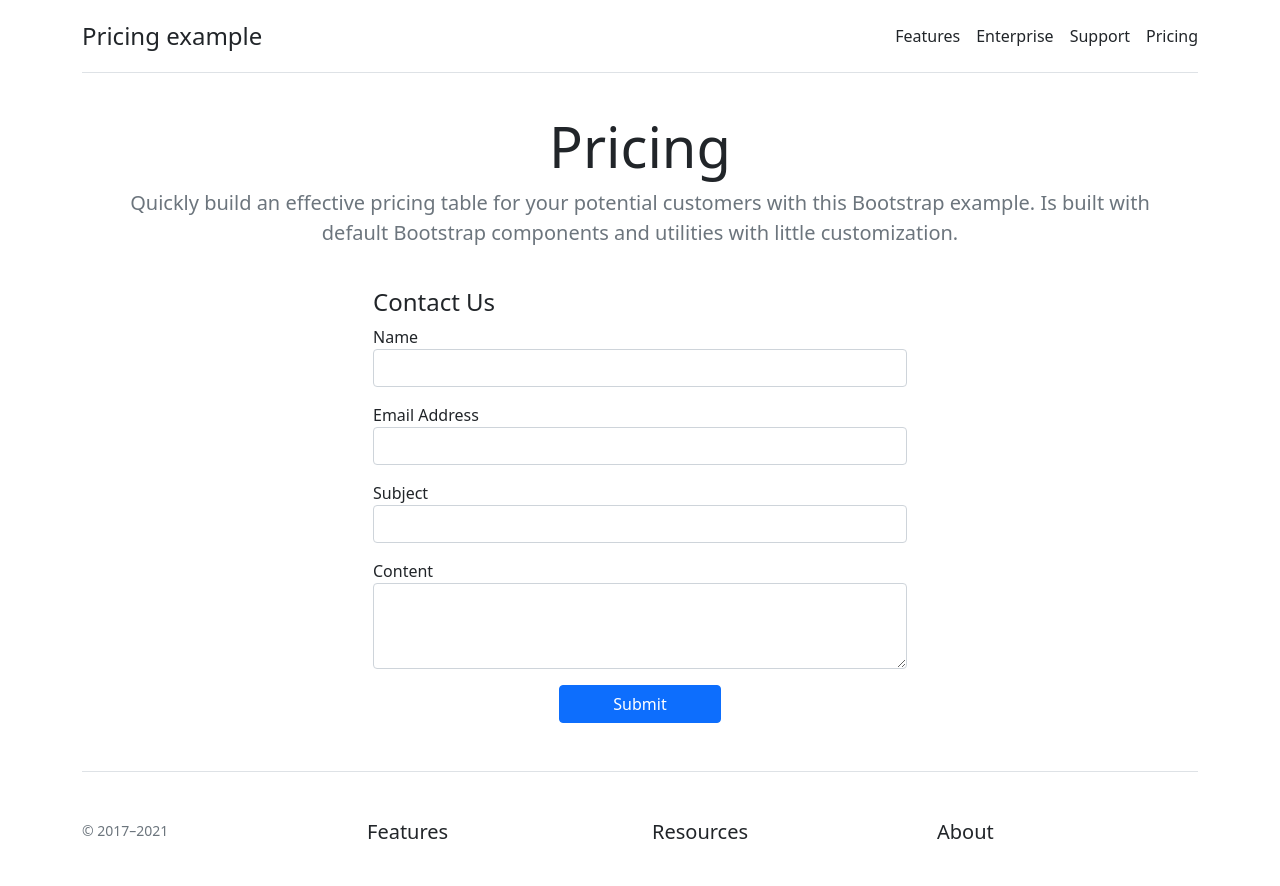
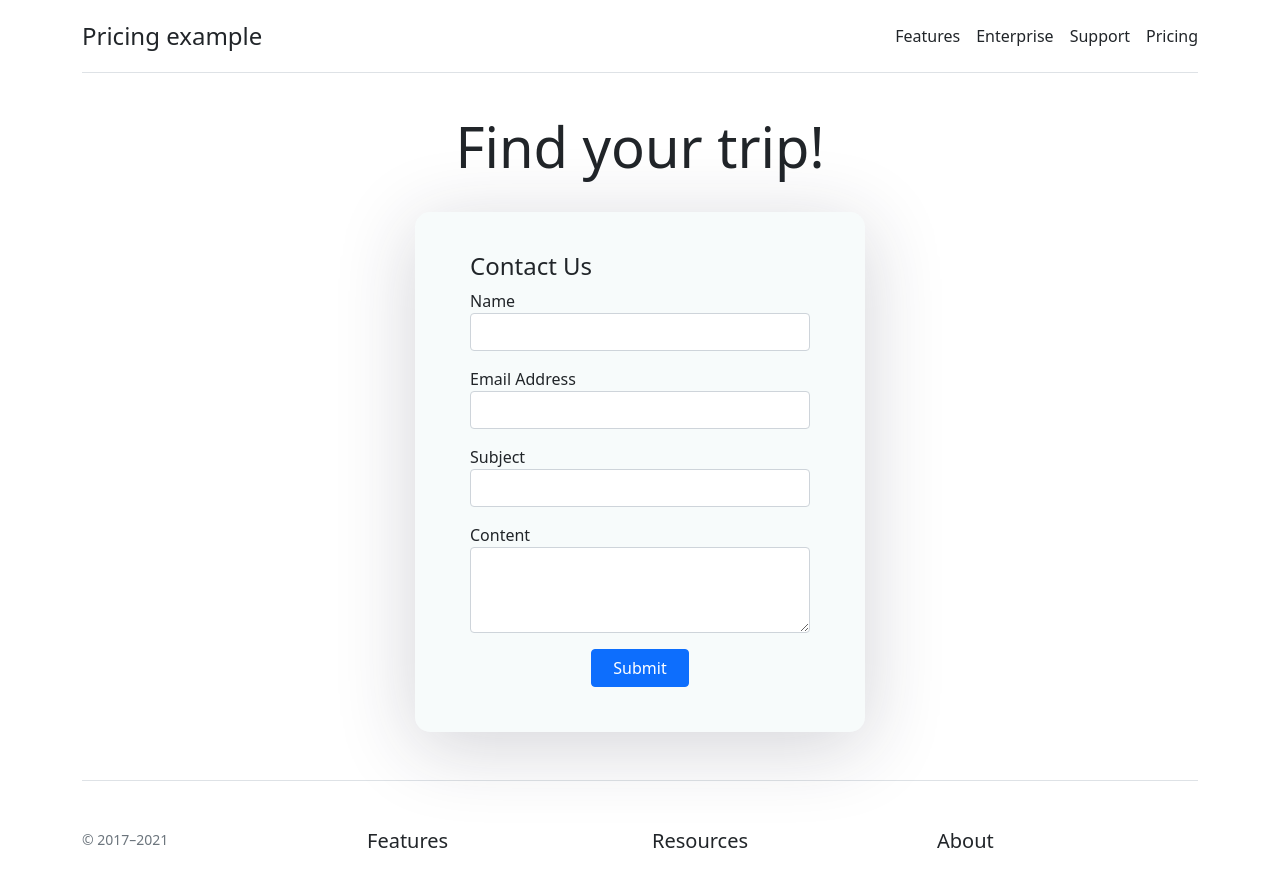
Before and after one commit to KCNorg/Hacknarok-6, a React (Create React App) app in the folder app/: page / in a window 1280 px wide. Shown: the top 886 px of the page. Built offline with nearby package versions, Linux system fonts and the light colour scheme.

Commit message:
some changes

```diff
--- a/app/src/App.css
+++ b/app/src/App.css
@@ -7,7 +7,39 @@ ol, ul {
     padding-left: 30px;
 } */
 
-.main {
+/* @import url('https://fonts.googleapis.com/css?family=Fira+Sans:400,500,600,700,800'); */
+
+/* .main {
     margin: 0 auto;
     width: 900px;
 }
+
+h1,h2,h3,h4,h5,h6,label,span {
+  font-weight: 500;
+  font-family: 'Fira Sans', sans-serif;
+}
+
+body, html, .App, #root, .auth-wrapper {
+  width: 100%;
+  height: 100%;
+}
+.navbar-light {
+  background-color: #ffffff;
+  box-shadow: 0px 14px 80px rgba(34, 35, 58, 0.2);
+} */
+
+.form-wrapper {
+  display: flex;
+  justify-content: center;
+  flex-direction: column;
+  text-align: left;
+}
+.form-inner {
+  width: 450px;
+  margin: auto;
+  background: #c7dee123;
+  box-shadow: 0px 14px 80px rgba(34, 35, 58, 0.2);
+  padding: 40px 55px 45px 55px;
+  border-radius: 15px;
+  transition: all .3s;
+}
--- a/app/src/App.js
+++ b/app/src/App.js
@@ -37,8 +37,7 @@ class App extends React.Component {
                 </div>
 
                 <div className="pricing-header p-3 pb-md-4 mx-auto text-center">
-                <h1 className="display-4 fw-normal">Pricing</h1>
-                <p className="fs-5 text-muted">Quickly build an effective pricing table for your potential customers with this Bootstrap example. Is built with default Bootstrap components and utilities with little customization.</p>
+                <h1 className="display-4 fw-normal">Find your trip!</h1>
                 </div>
             </header>
 
@@ -49,14 +48,18 @@ class App extends React.Component {
 
                         {(this.state.stage === 0) ?
                             <div className="form-wrapper">
-                                <h4>Contact Us</h4>
-                                <InputForm handler={this.handler} />
+                                <div className="form-inner">
+                                    <h4>Contact Us</h4>
+                                    <InputForm handler={this.handler} />
+                                </div>
                             </div>
                         : null}
 
                         {(this.state.stage === 1) ?
                             <div className="form-wrapper">
-                                <h4>Kurwa na wawel se pójdź i spierdalaj essa</h4>
+                                <div className="form-inner">
+                                    <h4>Kurwa na wawel se pójdź i spierdalaj essa</h4>
+                                </div>
                             </div>
                         : null}
 
```
